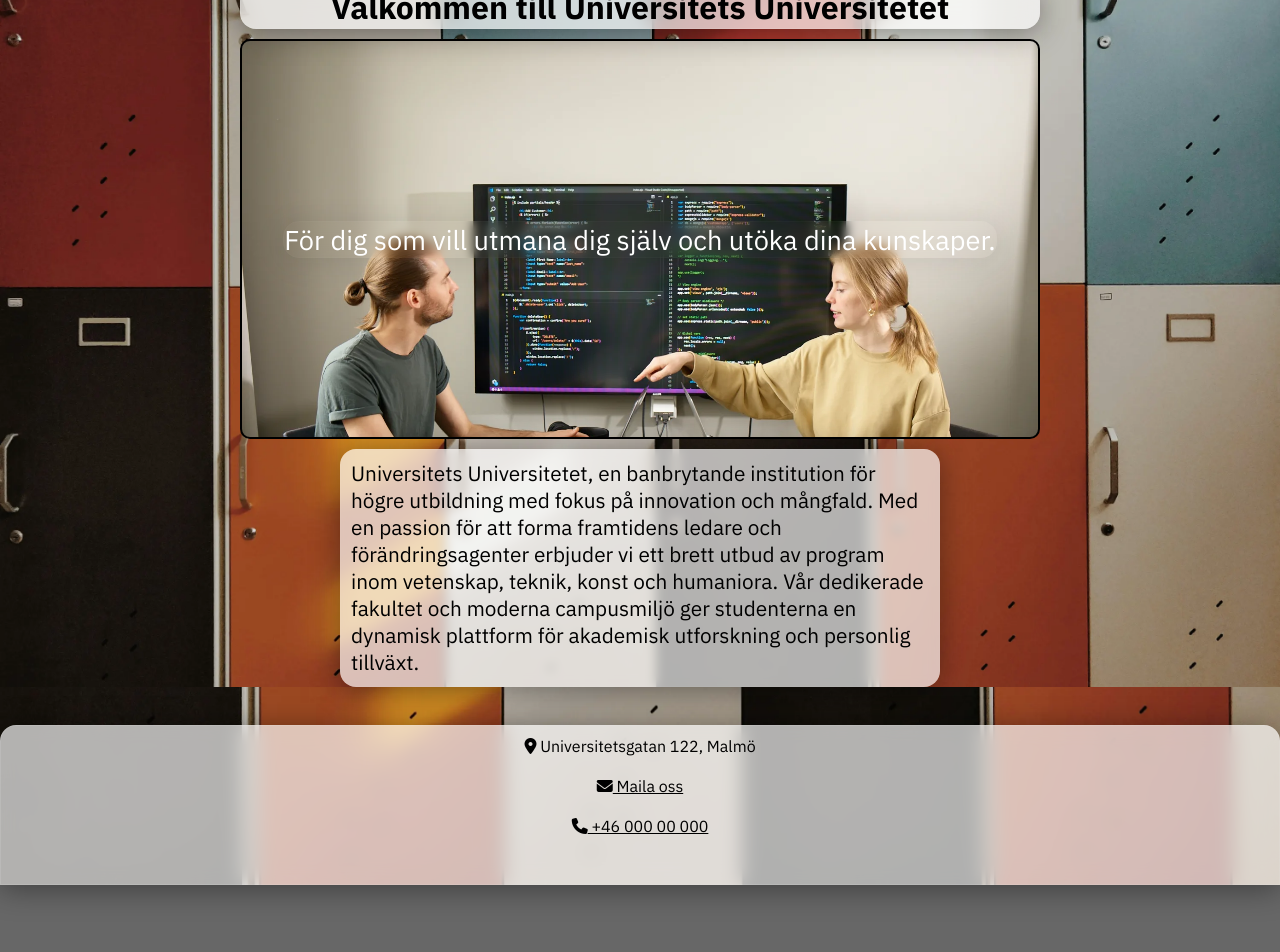
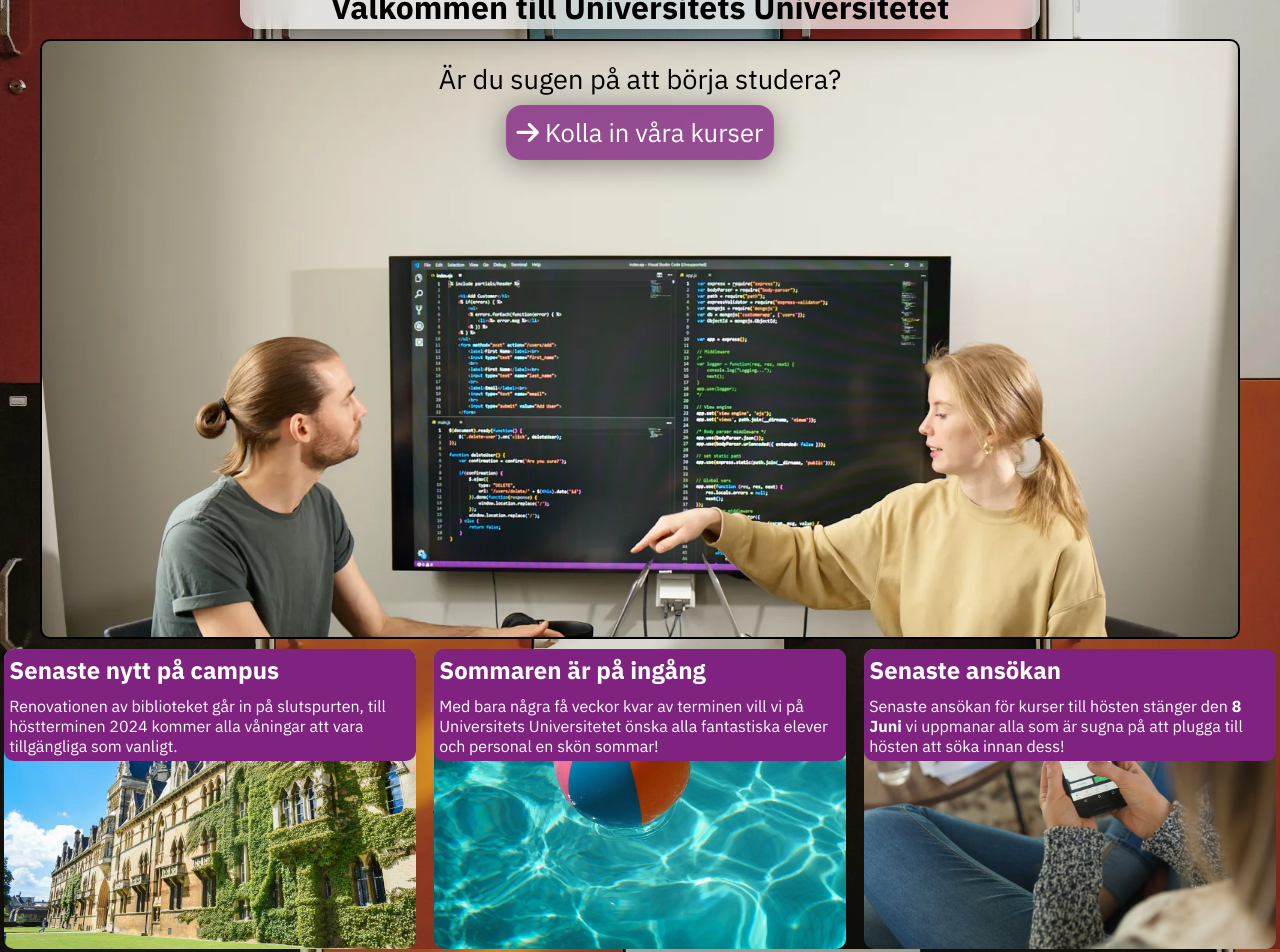
Before and after one commit to joma2304/angular-project, an Angular app: page /home in a window 1280 px wide. Shown: the part 200-1152 px from the top of the page. Before the commit the page ends 1085 px from the top, so only its background shows below. Built offline with nearby package versions, Linux system fonts and the light colour scheme.

Commit message:
Sista styling klar

```diff
--- a/src/app/courses/courses.component.html
+++ b/src/app/courses/courses.component.html
@@ -1,4 +1,4 @@
-<h1>Kurser som finns att läsa på Universitets Universitetet</h1>
+<h1>Tillgängliga på Universitets Universitetet</h1>
 <div>
     <p>Sök bland kurser för att hitta det som faller dig i smak, om du hittar något så trycker du på plus-tecknet för
         att lägga till det i ditt ramschema.</p>
--- a/src/app/header/header.component.scss
+++ b/src/app/header/header.component.scss
@@ -43,7 +43,7 @@ nav {
 
                 &.active-link {
                     text-decoration: underline;
-                    color: rgb(36, 24, 127);
+                    color: rgb(128, 35, 128);
                 }
             }
 
--- a/src/app/home/home.component.html
+++ b/src/app/home/home.component.html
@@ -2,8 +2,26 @@
 <div class="container">
     <div class="img-container">
         <div class="text-container">
-            <p>För dig som vill utmana dig själv och utöka dina kunskaper.</p>
+            <p>Är du sugen på att börja studera?</p>
+        </div>
+
+        <div class="our-courses">
+            <a routerLink="/courses" routerLinkActive="active-link"><i class="fa-solid fa-arrow-right"></i> Kolla in
+                våra kurser</a>
         </div>
     </div>
-    <div class="home-text"><p> Universitets Universitetet, en banbrytande institution för högre utbildning med fokus på innovation och mångfald. Med en passion för att forma framtidens ledare och förändringsagenter erbjuder vi ett brett utbud av program inom vetenskap, teknik, konst och humaniora. Vår dedikerade fakultet och moderna campusmiljö ger studenterna en dynamisk plattform för akademisk utforskning och personlig tillväxt.</p></div>
+    <div class="news">
+        <div class="news1">
+            <h2>Senaste nytt på campus</h2>
+            <p>Renovationen av biblioteket går in på slutspurten, till höstterminen 2024 kommer alla våningar att vara tillgängliga som vanligt.</p>
+        </div>
+        <div class="news2">
+            <h2>Sommaren är på ingång</h2>
+            <p>Med bara några få veckor kvar av terminen vill vi på Universitets Universitetet önska alla fantastiska elever och personal en skön sommar!</p>
+        </div>
+        <div class="news3">
+            <h2>Senaste ansökan</h2>
+            <p>Senaste ansökan för kurser till hösten stänger den <b>8 Juni</b> vi uppmanar alla som är sugna på att plugga till hösten att söka innan dess!</p>
+        </div>
+    </div>
 </div>
--- a/src/app/home/home.component.scss
+++ b/src/app/home/home.component.scss
@@ -14,15 +14,15 @@ h1 {
 
 .img-container {
     display: flex;
-    justify-content: center;
+    flex-direction: column;
     align-items: center;
     background-image: url("../../assets/images/computer.webp");
     background-size: cover;
-    min-width: 300px;
-    min-height: 400px;
-    max-width: 800px;
+    min-width: 400px;
+    max-width: 1200px;
+    min-height: 600px;
     width: 95%;
-    color: white;
+    color: black;
     padding: 20px;
     border-radius: 10px;
     border: 2px solid black;
@@ -30,27 +30,103 @@ h1 {
 
 .text-container {
     text-align: center;
-    background: rgba(235, 235, 235, 0);
+    font-size: 1.7rem;
+}
+
+.our-courses {
+    margin-top: 20px;
+    flex-direction: column;
+    a {
+        text-decoration: none;
+        color: white;
+        padding: 10px;
+        font-size: 1.6em;
+        background: rgba(128, 35, 128, 0.78);
         border-radius: 16px;
-    box-shadow: 0 4px 30px rgba(0, 0, 0, 0.1);
+        box-shadow: 0 4px 30px rgba(0, 0, 0, 0.4);
         backdrop-filter: blur(5.1px);
         -webkit-backdrop-filter: blur(5.1px);
         border: 1px solid rgba(235, 235, 235, 0.02);
-    font-size: 1.7rem;
+    }
 }
 
-.home-text {
-    text-align: left;
+.our-courses:hover {
+
+    a:hover {
+        color: rgb(128, 35, 128);
         background: rgba(255, 255, 255, 0.68);
         border-radius: 16px;
         box-shadow: 0 4px 30px rgba(0, 0, 0, 0.4);
         backdrop-filter: blur(5.1px);
         -webkit-backdrop-filter: blur(5.1px);
         border: 1px solid rgba(235, 235, 235, 0.02);
-    font-size: 1.3rem;
+    }
+}
+
+/* Grundläggande stil för kontainern för nyheterna */
+.news {
+    display: grid;
+    grid-template-columns: 1fr 1fr 1fr;
+    gap: 10px;
+    max-width: 1800px;
     margin-top: 10px;
-    padding: 10px;
-    max-width: 600px;
-    width: 95%;
-    color: black;
+
+    h2 {
+        background: rgba(128, 35, 128, 1.0);
+        border-radius: 10px 10px 0px 0px;
+        padding: 5px;
+        color: white;
     }
+
+    p {
+        background: rgba(128, 35, 128, 1.0);
+        border-radius: 0px 0px 10px 10px;
+        padding: 5px;
+        color: white;
+    }
+}
+
+
+@media screen and (max-width: 768px) {
+
+
+    .img-container {
+        min-width: 300px;
+        max-width: 98%;
+        min-height: 400px;
+        width: 98%;
+    }
+}
+
+
+@media screen and (max-width: 868px) {
+    .news {
+        grid-template-columns: 1fr;
+
+    }
+
+}
+
+.news1 {
+    background-image: url("../../assets/images/uu-pic.jpg");
+    background-size: cover;
+    width: 98%;
+    min-height: 300px;
+    border-radius: 10px;
+}
+
+.news2 {
+    background-image: url("../../assets/images/news3.webp");
+    background-size: cover;
+    width: 98%;
+    min-height: 300px;
+    border-radius: 10px;
+}
+
+.news3 {
+    background-image: url("../../assets/images/news2.webp");
+    background-size: cover;
+    width: 98%;
+    min-height: 300px;
+    border-radius: 10px;
+}
--- a/src/app/home/home.component.ts
+++ b/src/app/home/home.component.ts
@@ -1,9 +1,10 @@
 import { Component } from '@angular/core';
+import { RouterLink } from '@angular/router';
 
 @Component({
   selector: 'app-home',
   standalone: true,
-  imports: [],
+  imports: [RouterLink],
   templateUrl: './home.component.html',
   styleUrl: './home.component.scss'
 })
```
Also changed, not shown: src/assets/images/news2.webp (added), src/assets/images/news3.webp (added). Lines whose indentation alone changed are shown as unchanged.
